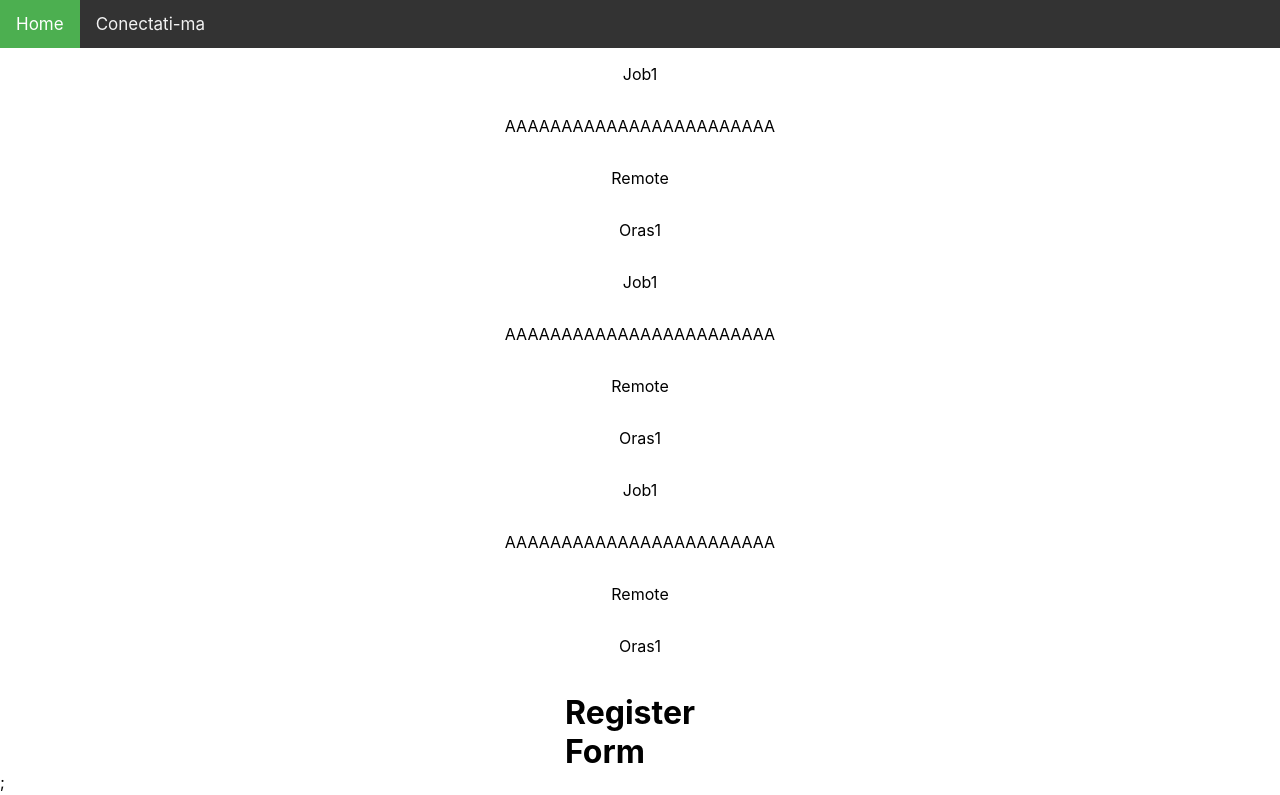
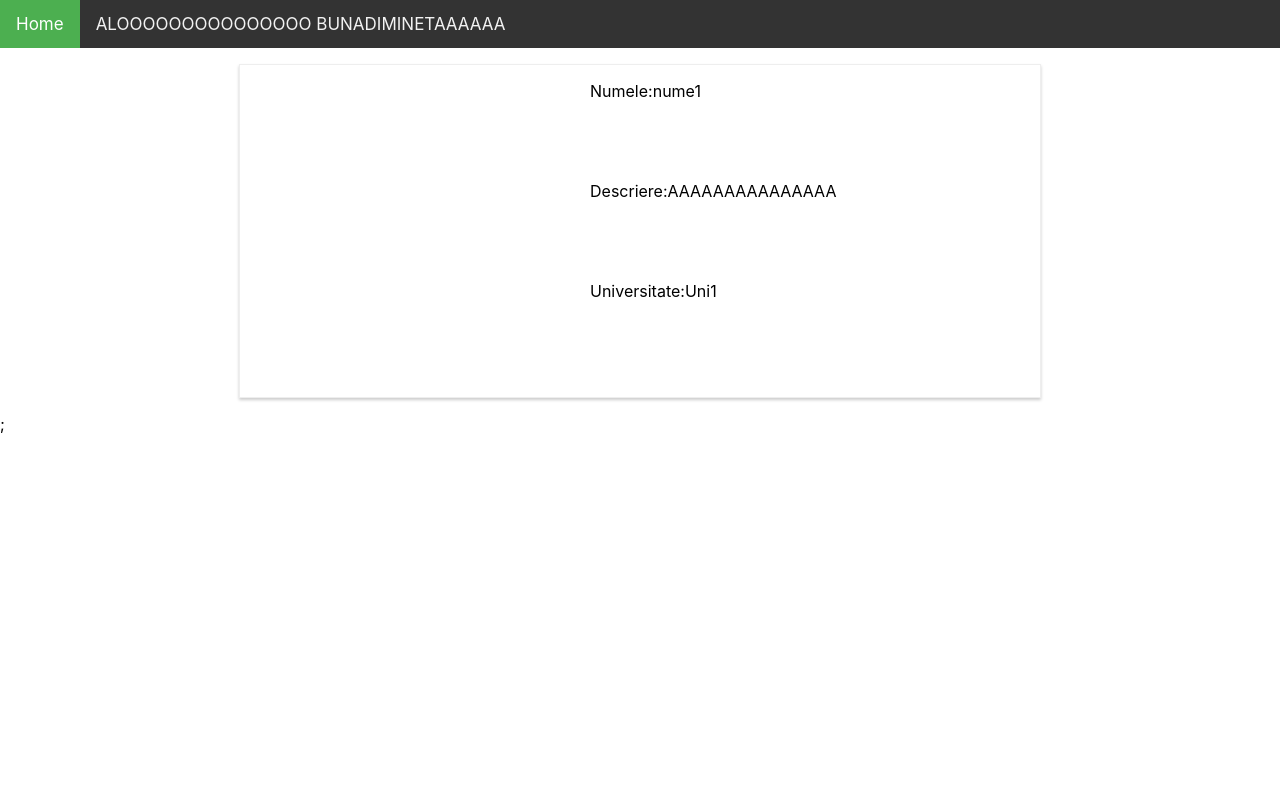
Before and after one commit to snokaru/student-connect, a React (Create React App) app in the folder frontend/: page / in a window 1280 px wide. Shown: the top 795 px of the page. Built offline with nearby package versions, Linux system fonts and the light colour scheme; the HTML template or start-up script is replaced by a standard one.

Commit message:
User-Page

```diff
--- a/frontend/src/App.js
+++ b/frontend/src/App.js
@@ -3,13 +3,13 @@ import RegisterForm from './components/RegisterForm/RegisterForm';
 import UserState from './components/UserState/UserState';
 import Home from './components/Pages/Home';
 import NavBar from './components/Layout/Navbar/Navbar';
+import User from './components/Pages/User';
 const App = () => {
   return (
     <React.Fragment>
       <UserState>
       <NavBar></NavBar>
-      <Home/>
-      <RegisterForm/>
+      <User></User>
       </UserState>
     </React.Fragment>
   );
--- a/frontend/src/components/Layout/Navbar/Navbar.js
+++ b/frontend/src/components/Layout/Navbar/Navbar.js
@@ -5,7 +5,7 @@ export const Navbar = () => {
     return (
         <div className={classes.topnav} id="myTopnav">
   <a className={classes.active}>Home</a>
-  <a>Conectati-ma</a>
+  <a>ALOOOOOOOOOOOOOOO BUNADIMINETAAAAAA</a>
 </div>
     )
 }
--- a/frontend/src/components/Layout/UserDetail/UserDetail.js
+++ b/frontend/src/components/Layout/UserDetail/UserDetail.js
@@ -1,10 +1,22 @@
 import React from 'react'
+import classes from './UserDetaill.module.css';
 
 export const UserDetail = (props) => {
     return (
-        <div>
+        <React.Fragment>
 
-        </div>
+
+            <div className={classes.container}>
+                <div className={classes.userdetail}>
+                    <p className={classes.child}>Numele:{props.nume}</p>
+                    <p className={classes.child}>Descriere:{props.descriere}</p>
+                    <p className={classes.child}>Universitate:{props.univeristate}</p>
+                </div>
+
+            </div>
+
+        </React.Fragment>
+
     )
 }
 
--- a/frontend/src/components/Layout/UserDetail/UserDetaill.module.css
+++ b/frontend/src/components/Layout/UserDetail/UserDetaill.module.css
@@ -0,0 +1,22 @@
+.container{
+    width: 60%;
+    margin: 16px auto;
+    border: 1px solid #eee;
+    box-shadow: 0 2px 3px #ccc;
+    padding: 16px;
+    text-align: center;
+
+}
+.userdetail{
+    display: flex;
+    flex-direction: column;
+    flex-wrap:wrap;
+    justify-content: flex-start ;
+    height: 300px;
+}
+
+.child {
+    width: 100px;  /* Or whatever */
+    height: 100px; /* Or whatever */
+    margin: auto;  /* Magic! */
+  }
--- a/frontend/src/components/Pages/Home.js
+++ b/frontend/src/components/Pages/Home.js
@@ -1,5 +1,6 @@
 import React from 'react'
 import Job from "../Layout/JobComponent/Job";
+import User from './User';
 
  const Home = () => {
     return (
@@ -7,6 +8,7 @@ import Job from "../Layout/JobComponent/Job";
             <Job nume="Job1" descriere="AAAAAAAAAAAAAAAAAAAAAAAA" tip="Remote" locatie="Oras1"></Job>
             <Job nume="Job1" descriere="AAAAAAAAAAAAAAAAAAAAAAAA" tip="Remote" locatie="Oras1"></Job>
             <Job nume="Job1" descriere="AAAAAAAAAAAAAAAAAAAAAAAA" tip="Remote" locatie="Oras1"></Job>
+
         </div>
     )
 }
--- a/frontend/src/components/Pages/User.js
+++ b/frontend/src/components/Pages/User.js
@@ -1,16 +1,14 @@
 import React from 'react'
+import Navbar from "../Layout/Navbar/Navbar";
+import UserDetail from '../Layout/UserDetail/UserDetail';
 
 export const User = () => {
     return (
         <div>
-            <Header>
-            </Header>
 
-            <UserDetail>
-            </UserDetail>
+            <UserDetail nume="nume1" descriere="AAAAAAAAAAAAAAA" univeristate="Uni1"/>
 
-            <Footer>
-            </Footer>
         </div>
     )
 }
+export default User;
```
